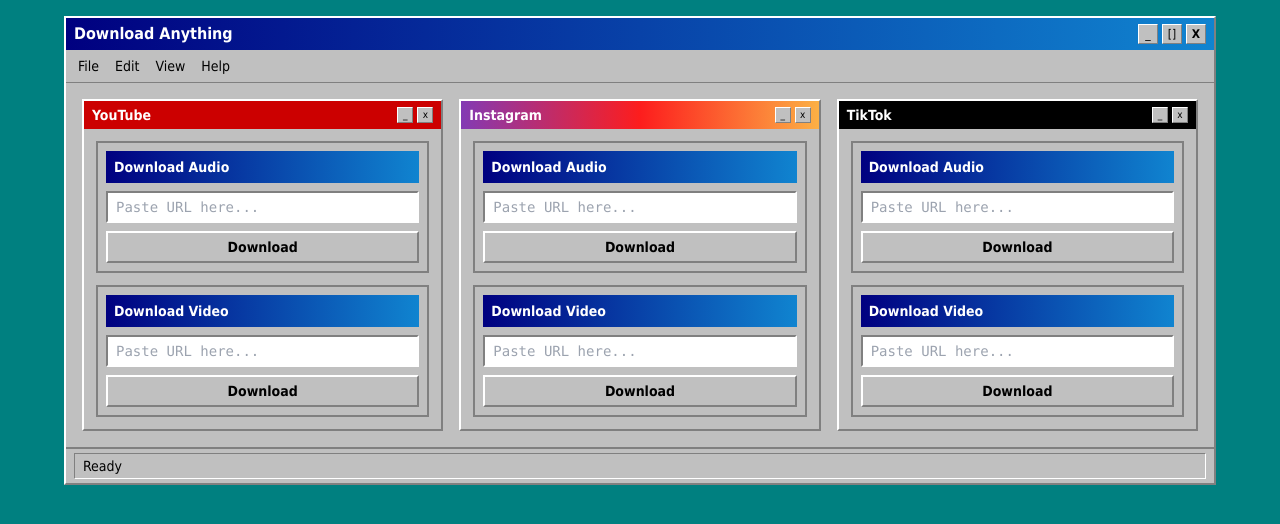
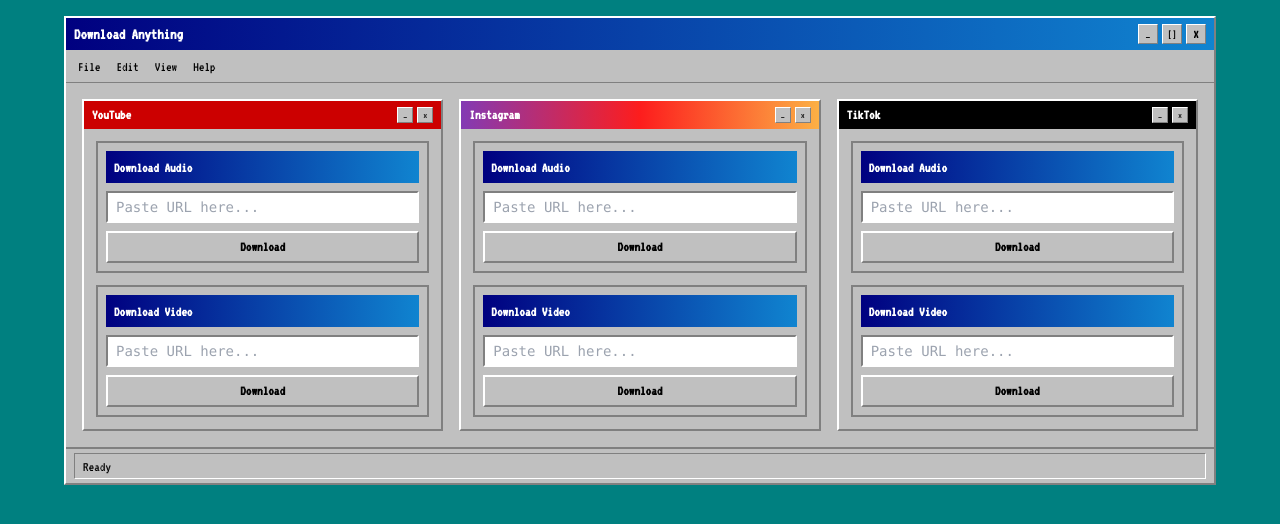
Before and after one commit to egabrielsson/download-anything, a React (Vite) app in the folder frontend/: page / in a window 1280 px wide. Shown: the top 524 px of the page. Built offline with nearby package versions, Linux system fonts and the light colour scheme; no server answers.

Commit message:
Fix CSS import order

```diff
--- a/frontend/src/index.css
+++ b/frontend/src/index.css
@@ -1,8 +1,8 @@
+@import url("https://fonts.googleapis.com/css2?family=VT323&display=swap");
+
 @tailwind base;
 @tailwind components;
 @tailwind utilities;
-
-@import url("https://fonts.googleapis.com/css2?family=VT323&display=swap");
 
 body {
   font-family: "VT323", "MS Sans Serif", Tahoma, sans-serif;
```
